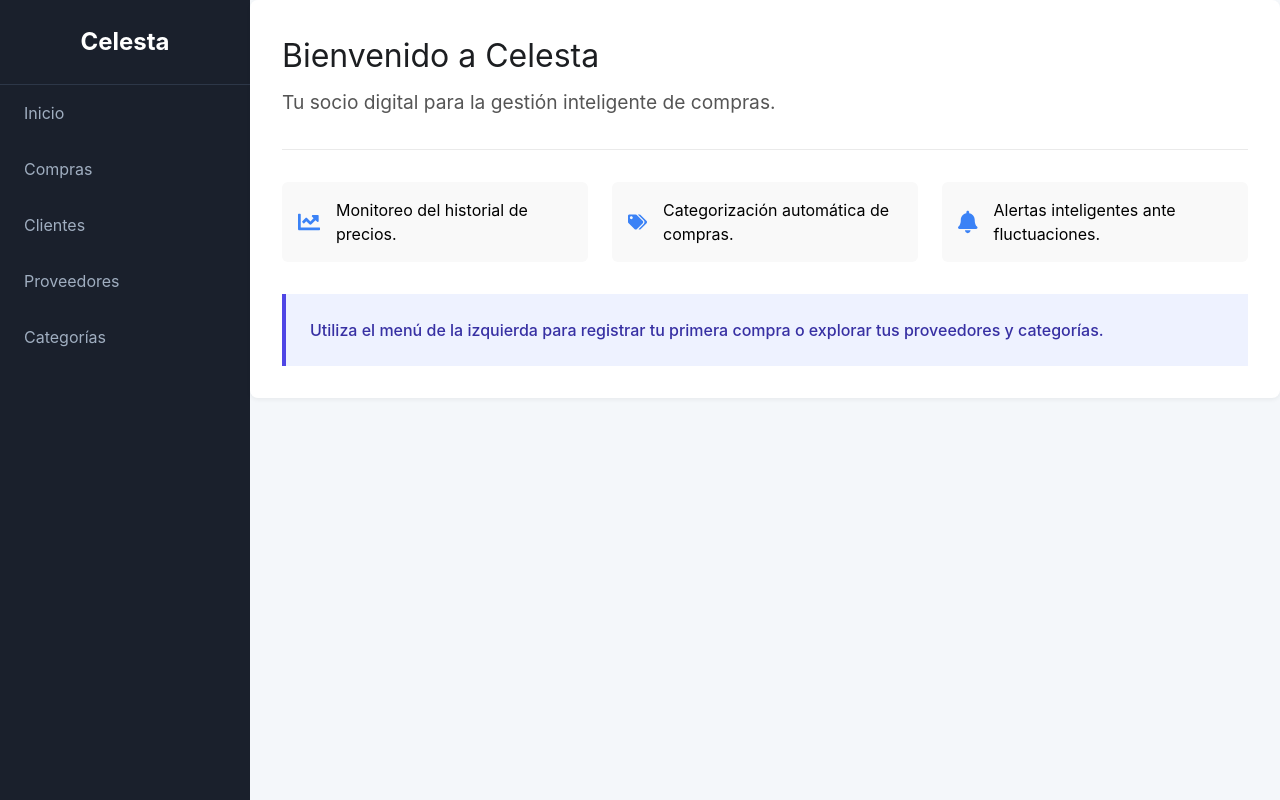
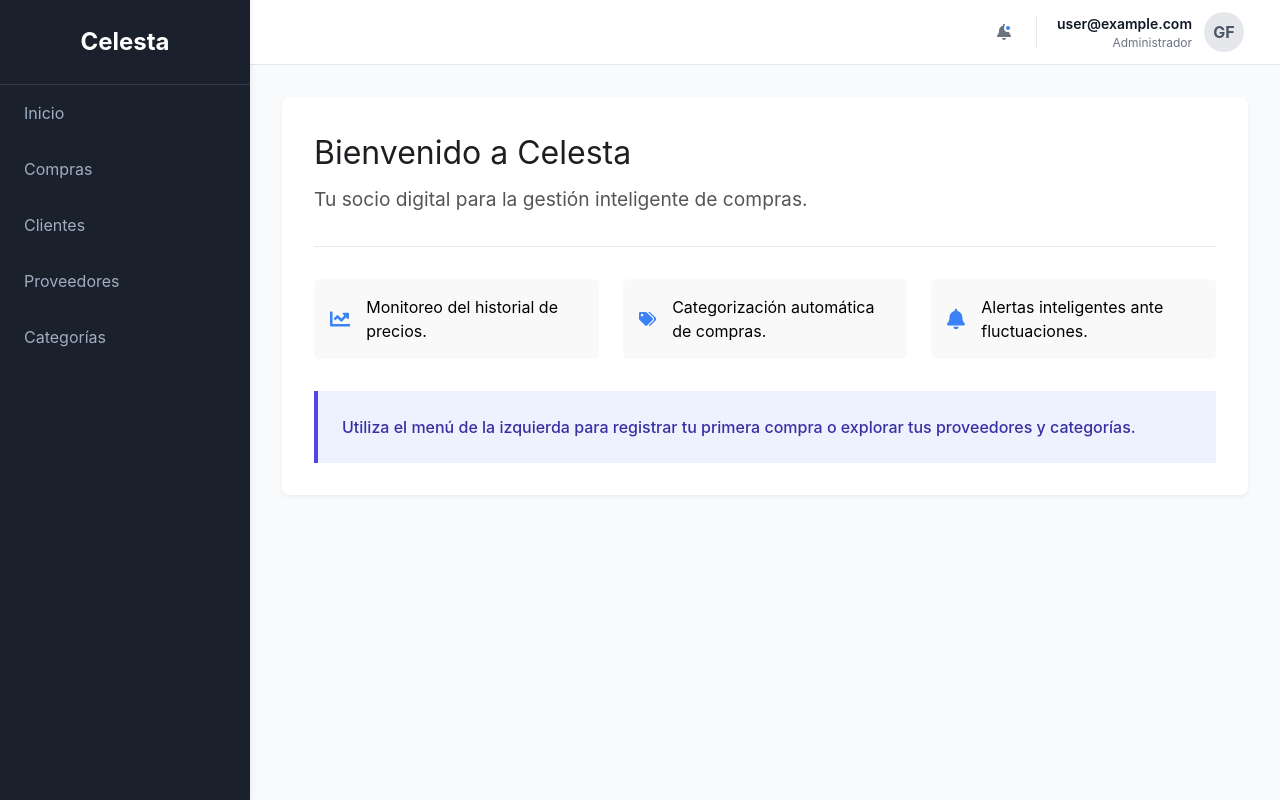
Before and after one commit to GonzaloFrascheri/Celesta, a Next.js app in the folder frontend/: page /home in a window 1280 px wide. Built offline with nearby package versions, Linux system fonts and the light colour scheme; no server answers; sample sign-in values are in the browser's storage.

Commit message:
Agregando contenido de Navbar

```diff
--- /dev/null
+++ b/frontend/components/Topbar.js
@@ -0,0 +1,81 @@
+// frontend/src/app/components/Topbar.js
+"use client";
+
+import { useState, useEffect, useRef } from 'react';
+import { useAuth } from '../context/AuthContext';
+import { useRouter } from 'next/navigation';
+import styles from './Topbar.module.css';
+import { FaBell, FaSignOutAlt, FaUserCircle, FaCog, FaBars } from 'react-icons/fa';
+
+// AÑADIMOS la prop 'onMenuButtonClick'
+export default function Topbar({ onMenuButtonClick }) {
+  const { user, logout } = useAuth();
+  const router = useRouter();
+  const [isDropdownOpen, setIsDropdownOpen] = useState(false);
+  const dropdownRef = useRef(null);
+
+  const handleLogout = async () => {
+    try {
+      await logout();
+      router.push('/login');
+    } catch (error) {
+      console.error("Error al cerrar sesión:", error);
+      alert("Hubo un problema al cerrar la sesión.");
+    }
+  };
+
+  useEffect(() => {
+    function handleClickOutside(event) {
+      if (dropdownRef.current && !dropdownRef.current.contains(event.target)) {
+        setIsDropdownOpen(false);
+      }
+    }
+    document.addEventListener("mousedown", handleClickOutside);
+    return () => {
+      document.removeEventListener("mousedown", handleClickOutside);
+    };
+  }, [dropdownRef]);
+
+  return (
+    <header className={styles.topbar}>
+      {/* Lado Izquierdo: Ahora contiene el botón de menú para móviles */}
+      <div className={styles.leftActions}>
+        <button onClick={onMenuButtonClick} className={styles.menuButton} aria-label="Abrir menú">
+            <FaBars />
+        </button>
+        {/* Aquí podría ir un futuro buscador */}
+      </div>
+
+      {/* Lado Derecho: Acciones de Usuario */}
+      <div className={styles.rightActions}>
+        <button className={styles.iconButton} title="Notificaciones">
+          <FaBell />
+          <span className={styles.notificationBadge}></span>
+        </button>
+
+        <div className={styles.separator}></div>
+
+        <div className={styles.userMenu} ref={dropdownRef}>
+          <button onClick={() => setIsDropdownOpen(!isDropdownOpen)} className={styles.userMenuButton}>
+            <div className={styles.userDetails}>
+              <span className={styles.userName}>{user?.email || 'Usuario'}</span>
+              <span className={styles.userRole}>Administrador</span>
+            </div>
+            <div className={styles.avatar}>GF</div>
+          </button>
+
+          {isDropdownOpen && (
+            <div className={styles.dropdownMenu}>
+              <a href="#" className={styles.dropdownItem}><FaUserCircle className={styles.dropdownIcon} /> Mi Perfil</a>
+              <a href="#" className={styles.dropdownItem}><FaCog className={styles.dropdownIcon} /> Configuración</a>
+              <div className={styles.dropdownDivider}></div>
+              <a href="#" onClick={handleLogout} className={`${styles.dropdownItem} ${styles.logout}`}>
+                <FaSignOutAlt className={styles.dropdownIcon} /> Cerrar Sesión
+              </a>
+            </div>
+          )}
+        </div>
+      </div>
+    </header>
+  );
+}
--- /dev/null
+++ b/frontend/components/Topbar.module.css
@@ -0,0 +1,62 @@
+/* frontend/src/app/components/Topbar.module.css */
+.topbar {
+    display: flex;
+    align-items: center;
+    justify-content: space-between;
+    padding: 0.75rem 2rem;
+    background-color: #ffffff;
+    border-bottom: 1px solid #e5e7eb;
+    height: 65px;
+}
+
+.leftActions {
+    display: flex;
+    align-items: center;
+    gap: 1rem;
+}
+
+.rightActions {
+    display: flex;
+    align-items: center;
+    gap: 1rem;
+}
+
+/* El botón del menú hamburguesa, oculto en desktop por defecto */
+.menuButton {
+    display: none;
+    background: none;
+    border: none;
+    font-size: 1.5rem;
+    cursor: pointer;
+    color: #374151;
+}
+
+/* El resto de los estilos (.iconButton, .separator, .userMenu, etc.) no cambian */
+.iconButton { position: relative; color: #6b7280; background: none; border: none; padding: 0.5rem; cursor: pointer; transition: color 0.2s; }
+.iconButton:hover { color: #1f2937; }
+.notificationBadge { position: absolute; top: 0.5rem; right: 0.5rem; width: 0.5rem; height: 0.5rem; border-radius: 9999px; background-color: #3b82f6; border: 2px solid white; }
+.separator { height: 2rem; width: 1px; background-color: #e5e7eb; }
+.userMenu { position: relative; }
+.userMenuButton { display: flex; align-items: center; gap: 0.75rem; background: none; border: none; cursor: pointer; padding: 0.25rem; border-radius: 6px; transition: background-color 0.2s; }
+.userMenuButton:hover { background-color: #f9fafb; }
+.userDetails { display: flex; flex-direction: column; align-items: flex-end; }
+.userName { font-weight: 600; font-size: 0.875rem; color: #111827; }
+.userRole { font-size: 0.75rem; color: #6b7280; }
+.avatar { width: 40px; height: 40px; border-radius: 9999px; background-color: #e5e7eb; color: #4b5563; display: flex; align-items: center; justify-content: center; font-weight: bold; }
+.dropdownMenu { position: absolute; right: 0; top: calc(100% + 0.5rem); width: 200px; background-color: white; border-radius: 8px; box-shadow: 0 10px 15px -3px rgba(0,0,0,0.1), 0 4px 6px -2px rgba(0,0,0,0.05); z-index: 50; border: 1px solid #f3f4f6; padding: 0.5rem 0; }
+.dropdownItem { display: flex; align-items: center; gap: 0.75rem; padding: 0.5rem 1rem; font-size: 0.875rem; color: #374151; text-decoration: none; transition: background-color 0.2s; }
+.dropdownItem:hover { background-color: #f3f4f6; }
+.dropdownIcon { color: #9ca3af; }
+.dropdownDivider { height: 1px; background-color: #f3f4f6; margin: 0.5rem 0; }
+.logout { color: #ef4444; }
+.logout .dropdownIcon { color: #ef4444; }
+
+/* En pantallas pequeñas, mostramos el botón de menú */
+@media (max-width: 768px) {
+    .menuButton {
+        display: block;
+    }
+    .topbar {
+        padding: 0.75rem 1rem;
+    }
+}
--- a/frontend/src/app/home/HomeLayout.module.css
+++ b/frontend/src/app/home/HomeLayout.module.css
@@ -1,27 +1,100 @@
-/* frontend/src/app/home/HomeLayout.module.css (Corregido) */
-
+/* --- Contenedor Principal --- */
 .layoutContainer {
   display: flex;
-  min-height: 100vh;
+  height: 100vh;
+  background-color: #f9fafb;
 }
 
-/* El contenedor del sidebar en desktop */
+/* --- Barra Lateral (Sidebar) --- */
+/* Por defecto (desktop), el sidebar tiene un ancho fijo */
 .sidebarWrapper {
   width: 250px;
   flex-shrink: 0;
+  background-color: #ffffff;
+  box-shadow: 2px 0 5px rgba(0,0,0,0.05);
+  z-index: 10;
+  transition: margin-left 0.3s ease-in-out;
 }
 
-/* El contenido principal ahora ocupará el espacio restante */
+/* --- Contenido Principal --- */
 .mainContent {
   flex-grow: 1;
-  background-color: #f4f7fa;
-  padding-left: 0;
-  /* Este padding-left es el truco para que en desktop no se superponga */
-  /* Lo eliminaremos en la vista móvil */
+  display: flex;
+  flex-direction: column;
+  overflow-y: auto;
 }
 
-.mobileHeader {
-  display: none; /* Oculto en desktop por defecto */
+/* --- Barra Superior (Topbar) --- */
+.topbar {
+  display: flex;
+  justify-content: space-between; /* Alinea el botón de menú a la izquierda y el resto a la derecha */
+  align-items: center;
+  padding: 1rem 2rem;
+  background-color: #ffffff;
+  border-bottom: 1px solid #e5e7eb;
+  box-shadow: 0 1px 3px rgba(0,0,0,0.05);
+  gap: 1.5rem;
+}
+
+/* Contenedor para los elementos de la derecha de la topbar */
+.topbarActions {
+    display: flex;
+    align-items: center;
+    gap: 1.5rem;
+}
+
+/* El botón del menú hamburguesa, oculto en desktop */
+.menuButton {
+  display: none;
+  background: none;
+  border: none;
+  font-size: 1.5rem;
+  cursor: pointer;
+  color: #374151;
+}
+
+.userInfo {
+  font-size: 0.9rem;
+  color: #4b5563;
+}
+
+.userInfo strong {
+  font-weight: 600;
+  color: #1f2937;
+}
+
+.logoutButton {
+  display: inline-flex;
+  align-items: center;
+  background-color: #fee2e2;
+  color: #991b1b;
+  padding: 0.6rem 1.2rem;
+  border-radius: 6px;
+  text-decoration: none;
+  font-weight: 600;
+  transition: all 0.2s ease-in-out;
+  border: 1px solid #fecaca;
+  cursor: pointer;
+}
+
+.logoutButton:hover {
+  background-color: #fca5a5;
+  color: #7f1d1d;
+}
+
+/* Contenedor del contenido de la página */
+.pageContent {
+  padding: 2rem;
+}
+
+/* Loader de pantalla completa */
+.fullScreenLoader {
+    display: flex;
+    justify-content: center;
+    align-items: center;
+    height: 100vh;
+    font-size: 1.5rem;
+    color: #6b7280;
 }
 
 /* --- VISTA MÓVIL (PANTALLAS DE 768px O MENOS) --- */
@@ -31,7 +104,6 @@
     position: fixed;
     left: -100%; /* Empieza fuera de la pantalla */
     top: 0;
-    width: 250px;
     height: 100%;
     z-index: 1000;
     transition: left 0.3s ease-in-out;
@@ -42,31 +114,27 @@
     left: 0;
   }
 
-  /* Hacemos que la cabecera móvil aparezca */
-  .mobileHeader {
-    display: flex;
-    align-items: center;
-    background-color: #fff;
-    padding: 1rem;
-    box-shadow: 0 2px 4px rgba(0,0,0,0.1);
+  /* Hacemos que el botón del menú aparezca */
+  .menuButton {
+    display: block;
   }
 
-  .menuButton {
-    background: none;
-    border: none;
-    font-size: 1.5rem;
-    cursor: pointer;
-    z-index: 1001;
+  /* Ajustamos la barra superior para móvil */
+  .topbar {
+    padding: 1rem;
+    justify-content: space-between;
   }
 
-  .mobileLogo {
-    font-size: 1.5rem;
-    font-weight: bold;
-    margin: 0 auto; /* Centramos el logo */
-    transform: translateX(-1.25rem); /* Ajuste para compensar el botón de menú */
+  /* Opcional: Ocultar el email en móvil si ocupa mucho espacio */
+  .userInfo {
+    display: none;
   }
 
   .mainContent {
-      width: 100%;
+    width: 100%;
+  }
+
+  .pageContent {
+    padding: 1.5rem;
   }
 }
--- a/frontend/src/app/home/layout.js
+++ b/frontend/src/app/home/layout.js
@@ -2,43 +2,36 @@
 "use client";
 
 import { useState } from 'react';
+import { useAuth } from '../../../context/AuthContext';
 import Sidebar from '../../../components/Sidebar';
+import Topbar from '../../../components/Topbar';
 import styles from './HomeLayout.module.css';
-import { FaBars, FaTimes } from 'react-icons/fa';
 
 export default function HomeLayout({ children }) {
+  const { user } = useAuth();
   const [isSidebarOpen, setIsSidebarOpen] = useState(false);
 
-  // ==========================================================
-  // ¡NUEVA FUNCIÓN! Esta función se encargará de cerrar el menú.
-  // ==========================================================
   const handleSidebarClose = () => {
-    setIsSidebarOpen(false);
+    if (isSidebarOpen) {
+      setIsSidebarOpen(false);
+    }
   };
+
+  if (!user) {
+    return <div className={styles.fullScreenLoader}>Cargando...</div>;
+  }
 
   return (
     <div className={styles.layoutContainer}>
       <div className={`${styles.sidebarWrapper} ${isSidebarOpen ? styles.sidebarOpen : ''}`}>
-        {/* ==========================================================
-          ¡CAMBIO CLAVE! Le pasamos la función al Sidebar como prop.
-          ==========================================================
-        */}
         <Sidebar onLinkClick={handleSidebarClose} />
       </div>
 
       <div className={styles.mainContent}>
-        <header className={styles.mobileHeader}>
-          <button
-            onClick={() => setIsSidebarOpen(!isSidebarOpen)}
-            className={styles.menuButton}
-            aria-label="Toggle menu"
-          >
-            {isSidebarOpen ? <FaTimes /> : <FaBars />}
-          </button>
-          <div className={styles.mobileLogo}>Celesta</div>
-        </header>
+        {/* Le pasamos la función para que el Topbar pueda abrir/cerrar el menú */}
+        <Topbar onMenuButtonClick={() => setIsSidebarOpen(!isSidebarOpen)} />
 
-        <main>
+        <main className={styles.pageContent}>
           {children}
         </main>
       </div>
```
